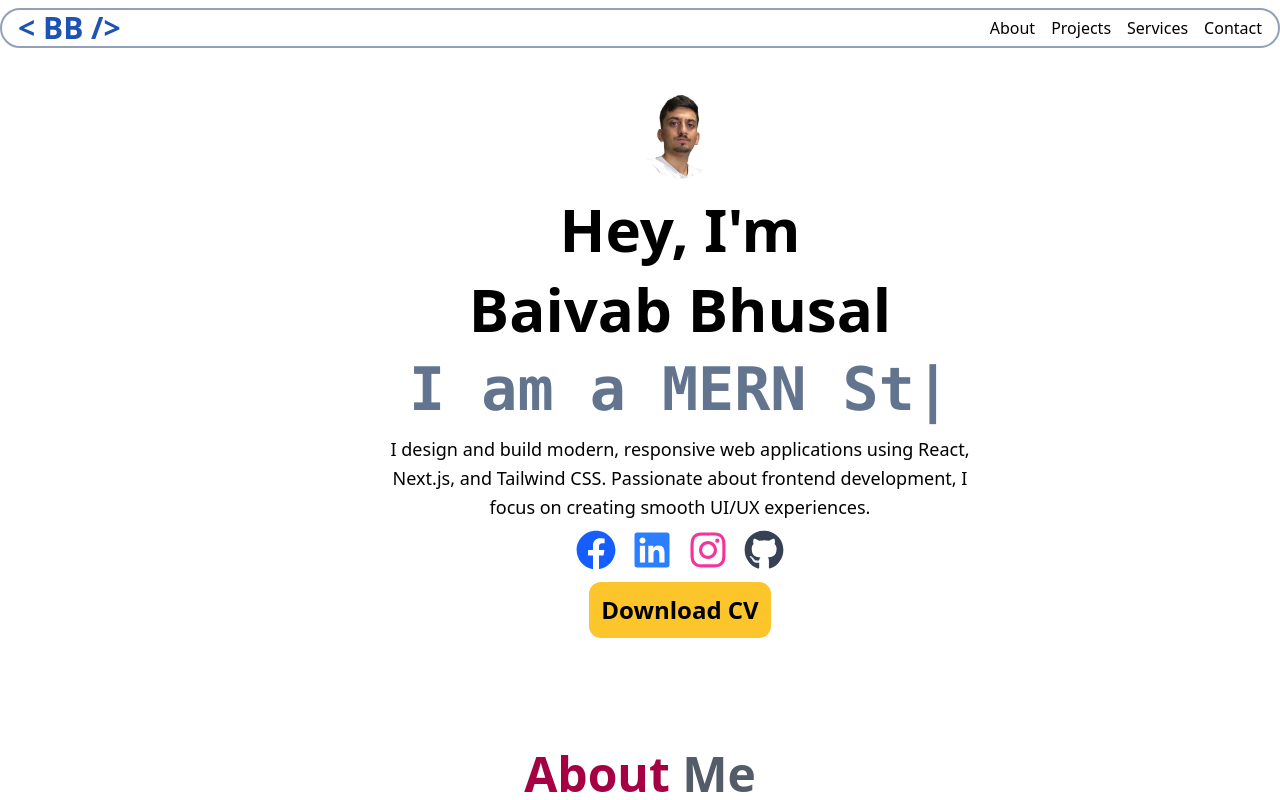
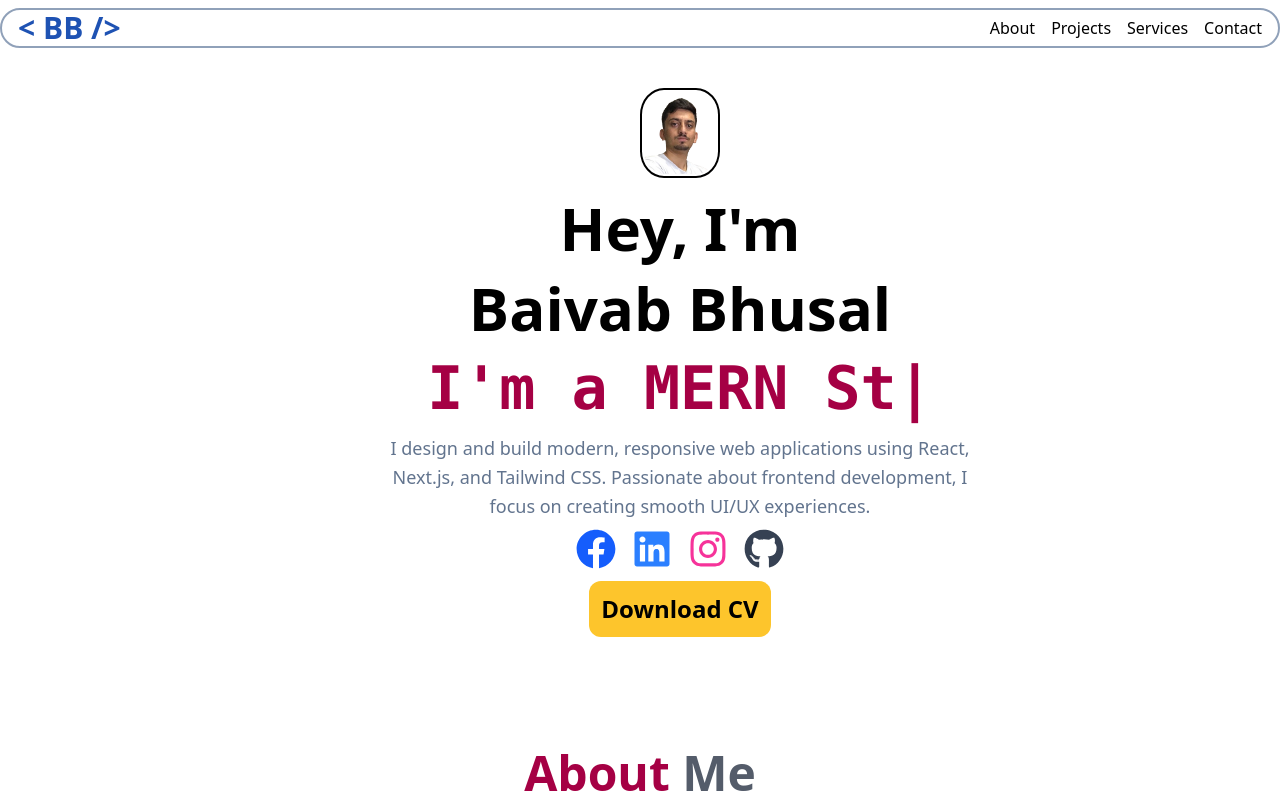
Before and after one commit to baivabbhusal/myProtfolio, a React (Vite) app: page / in a window 1280 px wide. Shown: the top 800 px of the page. Built offline with nearby package versions, Linux system fonts and the light colour scheme; a web font is replaced by a local one.

Commit message:
design changes

```diff
--- a/src/components/header.jsx
+++ b/src/components/header.jsx
@@ -3,7 +3,7 @@ import React from 'react'
 const Header = () => {
   return (
     <header className="text-[#00000]">
-          <div className=" container mx-auto my-2 rounded-full px-4 border-2 border-slate-400">
+          <div className=" sticky container mx-auto my-2 rounded-full px-4 border-2 border-slate-400">
             <div className="flex flex-row justify-between items-center" id="header">
               <div>
                 <a href="/header">
--- a/src/components/hero.jsx
+++ b/src/components/hero.jsx
@@ -11,7 +11,14 @@ const Hero = () => {
             src={baivabImg}
             width="80"
             height="80"
-            style={{ borderRadius: "50%", objectFit: "cover", background:"[#2F4F4F]"}}
+            style={{
+              borderRadius: "30%",
+              border:"2px solid #000000",
+              padding:"2px",
+              backgroundColor:"#ffffff",
+              objectFit: "cover",
+              background: "[#2F4F4F]",
+            }}
             alt="Baivab"
           />
         </div>
@@ -21,20 +28,20 @@ const Hero = () => {
           <h1 className="font-bold text-6xl text-black mb-5 font-germania">
             Baivab Bhusal
           </h1>
-          <h1 className="text-6xl font-bold font-mono text-slate-500">
-            I am a{" "}
+          <h1 className="text-6xl font-bold font-mono text-secondary">
+            I'm a{" "}
             <ReactTyped
               strings={[
                 "Frontend Developer",
                 "MERN Stack Developer",
-                "Designer",
+                "B.Sc. CSIT Student"
               ]}
               typeSpeed={100}
               backSpeed={90}
               loop
             />
           </h1>
-          <p className="text-lg mt-4 leading-relaxed">
+          <p className="text-lg mt-4 leading-relaxed text-slate-500">
             I design and build modern, responsive web applications using React,
             Next.js, and Tailwind CSS. Passionate about frontend development, I
             focus on creating smooth UI/UX experiences.
```
Also changed, not shown: src/App.jsx (+4 -4 lines), src/Pages/about.jsx (renamed from src/components/about.jsx), src/Pages/contact.jsx (renamed from src/components/contact.jsx), src/Pages/projects.jsx (renamed from src/components/projects.jsx), src/Pages/skills.jsx (renamed from src/components/skills.jsx).
